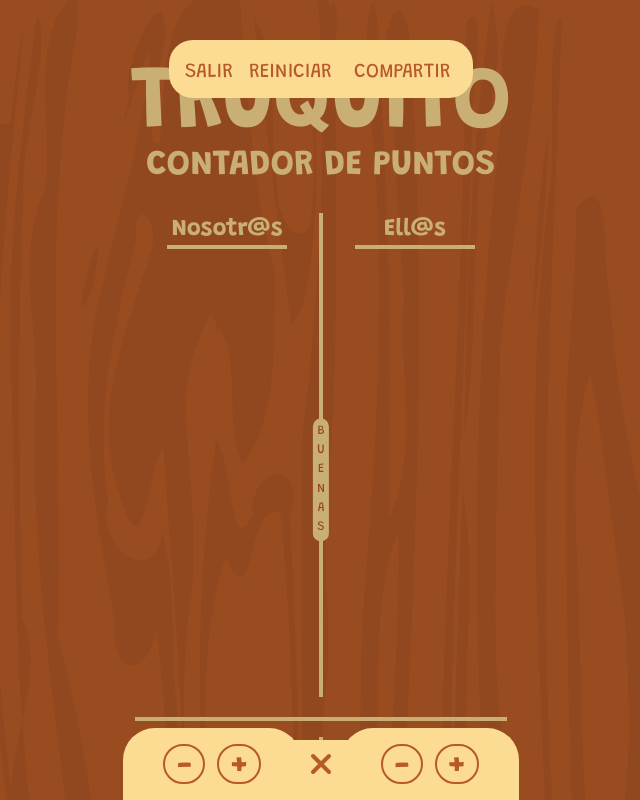
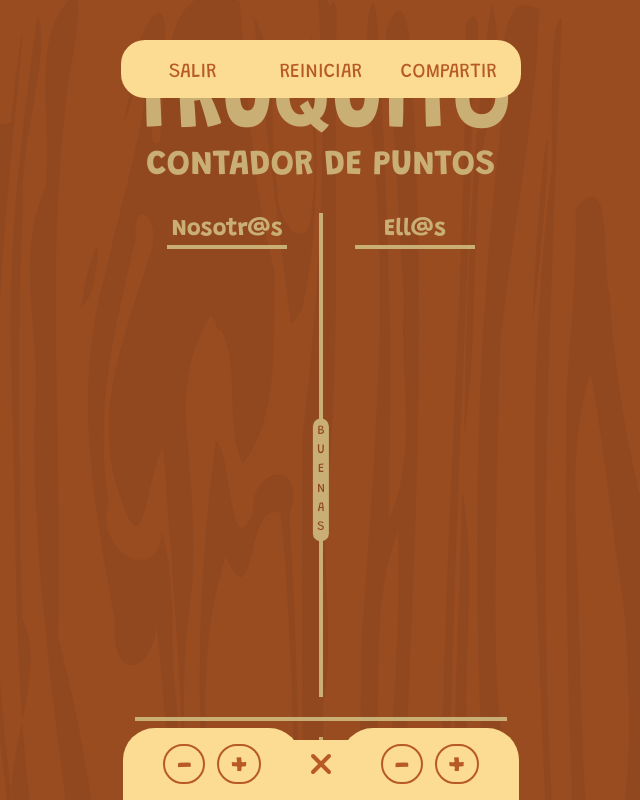
Before and after one commit to ramiro-l/Truquito-App, a Next.js app: page /contador-de-puntos in a window 1280 px wide. Both pictures are taken after a click on the button 640 px from the left and 764 px from the top of the page. Shown: the top 800 px of the page, without its empty margins (319-959 px from the left). Built offline with nearby package versions, Linux system fonts and the light colour scheme.

Commit message:
Fixed bugs

```diff
--- a/src/components/CardPoints.tsx
+++ b/src/components/CardPoints.tsx
@@ -216,33 +216,36 @@ export default function CardPoints() {
           <div
             className={`${
               menu ? "block" : "hidden"
-            }  fixed flex  justify-center top-10 bg-primary rounded-3xl max-w-[95vw]  text-secondary`}
+            }  fixed flex  justify-center top-10 bg-primary rounded-3xl  text-secondary`}
           >
-            <ul className="p-2 text-sm flex flex-row justify-between">
-              <li>
+            <ul
+              className="p-2 text-sm flex flex-row justify-center
+             w-[90vw] min-[440px]:w-[400px]"
+            >
+              <li className="w-[100%]">
                 <Link
                   href="/"
                   onClick={() => {
                     setMenu(!menu);
                   }}
-                  className="py-1 px-2 pt-[10px] block text-center uppercase text-xl rounded-3xl  hover:bg-secondary hover:text-primary"
+                  className="py-1  px-2 pt-[10px] block text-center uppercase text-xl rounded-3xl  hover:bg-secondary hover:text-primary"
                 >
                   salir
                 </Link>
               </li>
-              <li>
+              <li className="w-[100%]">
                 <button
                   onClick={() => {
                     handleRemoveAllPoints();
                     setMenu(!menu);
                   }}
-                  className="py-1 px-2 pt-[10px] block text-center uppercase text-xl rounded-3xl  hover:bg-secondary hover:text-primary"
+                  className="py-1 px-2 w-[100%] pt-[10px] block text-center uppercase text-xl rounded-3xl  hover:bg-secondary hover:text-primary"
                 >
                   Reiniciar
                 </button>
               </li>
-              <li>
-                <button className="py-1 px-2 pt-[10px] block text-center uppercase text-xl rounded-3xl w-[125px] hover:bg-secondary hover:text-primary">
+              <li className="w-[100%]">
+                <button className="py-1 w-[100%] px-2 pt-[10px] block text-center uppercase text-xl rounded-3xl  hover:bg-secondary hover:text-primary">
                   <ShareWeb
                     content="Compartir"
                     textTitle={`Compartir la partida de ${content.name}`}
```
